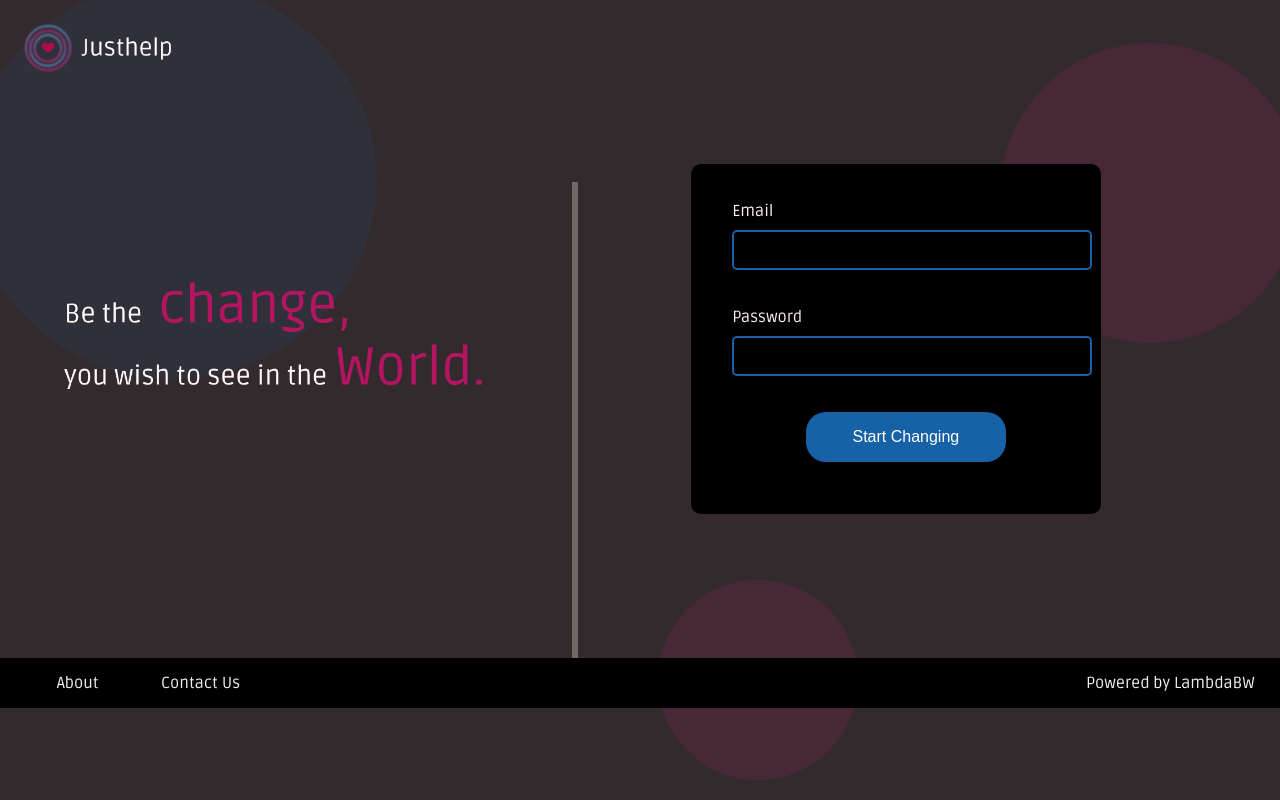
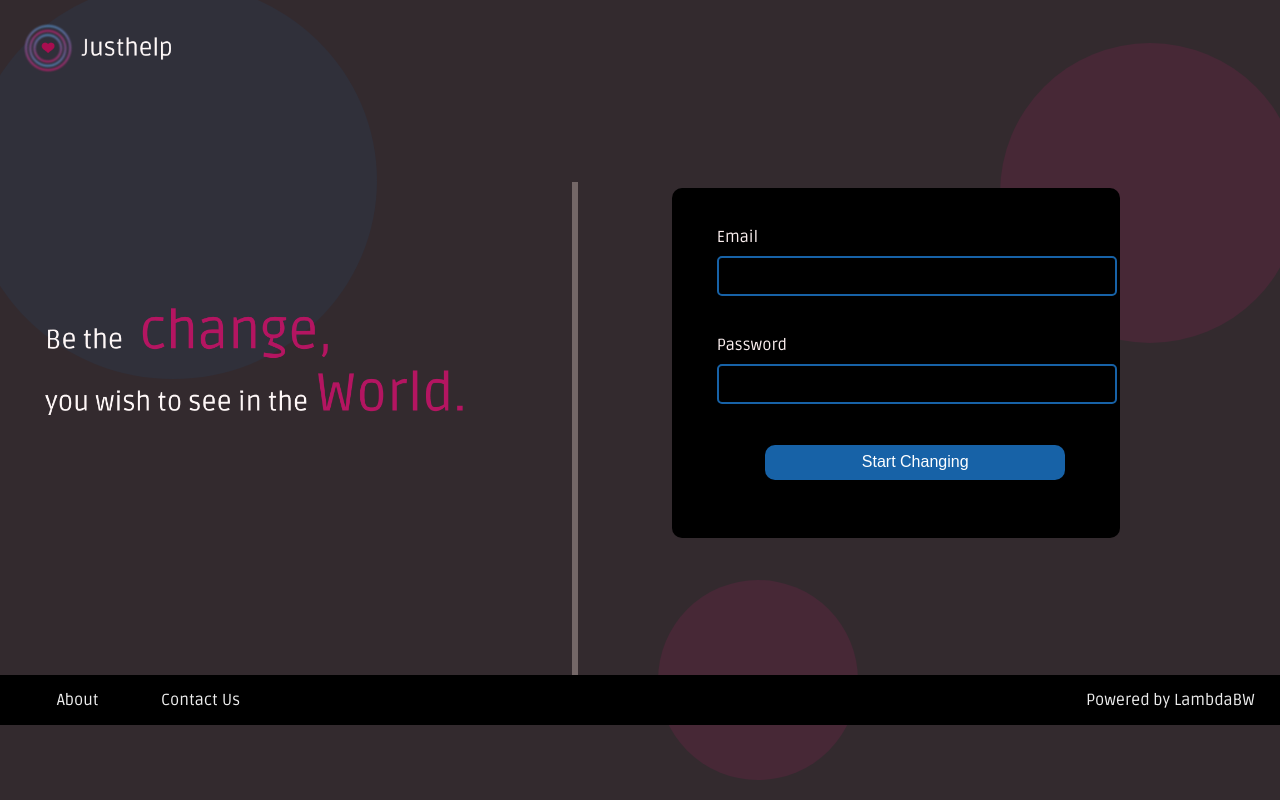
Before and after one commit to random-acts-generator/RAG-FE, a React (Create React App) app in the folder rag/: page /login in a window 1280 px wide. Built offline with nearby package versions, Linux system fonts and the light colour scheme.

Commit message:
RAG: Register page UI complete
Completed the UI for register page. Checked the CSS to match the other pages too - login and home page. Formatted all the page to have the same layout

```diff
--- a/rag/src/components/HomePage.js
+++ b/rag/src/components/HomePage.js
@@ -6,13 +6,13 @@ import LeftImage from "../assets/rag_pic_firework.jpeg";
 function HomePage(props) {
   return (
     <div>
-      <Nav />
+      <Nav isLoggedIn={true} />
       <div className="body-container">
         <section className="left-section">
           <img className="left-image" src={LeftImage} alt="Fireworks" />
         </section>
         <section className="right-section">
-          <div className="right-section-container">
+          <div>
             <div className="right-section-content">
               Organize and clean the pantry
             </div>
@@ -21,6 +21,7 @@ function HomePage(props) {
           <div className="generate-btn">Generate a new act of kindness</div>
         </section>
       </div>
+      <div className="login-filler" />
       <Footer />
     </div>
   );
--- a/rag/src/components/LoginForm.js
+++ b/rag/src/components/LoginForm.js
@@ -17,7 +17,6 @@ function LoginForm(props) {
           />
         </section>
         <section className="right-section">
-          <div className="right-section-container">
           <div className="right-section-container-login">
             <div className="form-text">Email</div>
             <div className="form-element">
@@ -29,7 +28,6 @@ function LoginForm(props) {
               <button className="login-btn">Start Changing</button>
             </div>
           </div>
-          </div>
         </section>
       </div>
       <div className="login-filler" />
--- a/rag/src/components/RegistrationForm.js
+++ b/rag/src/components/RegistrationForm.js
@@ -17,15 +17,32 @@ function RegistrationForm(props) {
           <img className="left-image" src={TitlePic} alt="Title picture" />
         </section>
         <section className="right-section">
-          <div className="right-section-container">
-            <div className="right-section-content">
-              Organize and clean the pantry
+          <div className="right-section-container-register">
+            <div className="form-text-register">First Name</div>
+            <div className="form-element">
+              <input className="form-input-register" type="text" />
             </div>
-            <div className="right-section-content">for Thomas Cook</div>
+            <div className="form-text-register">Last Name</div>
+            <div className="form-element">
+              <input className="form-input-register" type="text" />
+            </div>
+            <div className="form-text-register">Email</div>
+            <div className="form-element">
+              <input className="form-input-register" type="text" />
+            </div>
+            <div className="form-text-register">Phone Number</div>
+            <div className="form-element">
+              <input className="form-input-register" type="text" />
+            </div>
+            <div className="form-text-register">Password</div>
+            <div className="form-element">
+              <input className="form-input-register" type="password" />
+              <button className="login-btn">Join Now</button>
+            </div>
           </div>
-          <div className="generate-btn">Generate a new act of kindness</div>
         </section>
       </div>
+      <div className="login-filler" />
       <Footer />
     </div>
   );
--- a/rag/src/styles/index.css
+++ b/rag/src/styles/index.css
@@ -65,23 +65,32 @@ body {
 .body-container {
   display: flex;
   align-items: center;
+  border: 0px solid white;
+  height: 525px;
 }
 
 .left-section {
   width: 30%;
-  height: 60%;
+  height: 100%;
   margin-left: 5%;
   text-align: center;
-  vertical-align: middle;
+  border: 0px solid white;
+  display: flex;
+  flex-direction: column;
+  justify-content: center;
+  align-items: center;
 }
 
 .right-section {
   width: 50%;
   margin-left: 10%;
-  padding: 5%;
   text-align: center;
   border: 0px solid white;
   align-items: center;
+  height: 100%;
+  display: flex;
+  flex-direction: column;
+  justify-content: center;
 }
 .right-section-content {
   font-size: 2.5rem;
@@ -89,19 +98,14 @@ body {
   line-height: 80px;
 }
 
-.right-section-container {
-  height: 350px;
-  border: 0px solid white;
-}
-
 .generate-btn {
   width: 400px;
-  height: 50px;
+  height: 35px;
   background: #1762a7;
-  border-radius: 20px;
+  border-radius: 10px;
   text-align: center;
-  padding-top: 2.5%;
-  margin-left: 15%;
+  padding-top: 1.5%;
+  margin-top: 2%;
 }
 
 .left-image {
--- a/rag/src/styles/login.css
+++ b/rag/src/styles/login.css
@@ -4,13 +4,27 @@
 }
 .right-section-container-login {
   height: 350px;
-  width: 80%;
-  margin-left: 10%;
+  width: 70%;
   background-color: black;
   border-radius: 10px;
 }
+
+.right-section-register {
+  border: 1px solid white;
+  width: 70%;
+  margin-left: 10%;
+  border: 1px solid white;
+}
+
+.right-section-container-register {
+  width: 70%;
+  background-color: black;
+  height: 100%;
+  border-radius: 10px;
+}
+
 .login-filler {
-  height: 60px;
+  height: 30px;
 }
 .form-text {
   font-size: 1rem;
@@ -28,7 +42,7 @@ textarea {
   background-color: black;
   border-radius: 5px;
   border: 2px solid #1762a7;
-  width: 360px;
+  width: 400px;
   height: 40px;
   font-size: 0.9rem;
   color: white;
@@ -47,7 +61,7 @@ input[type="password"],
 textarea {
   border-radius: 5px;
   border: 2px solid #1762a7;
-  width: 360px;
+  width: 400px;
   height: 40px;
   font-size: 0.9rem;
   background-color: black;
@@ -59,14 +73,20 @@ textarea {
 }
 
 .login-btn {
-  width: 200px;
-  height: 50px;
+  width: 300px;
+  height: 35px;
   background: #1762a7;
-  border-radius: 20px;
+  border-radius: 10px;
   text-align: center;
   margin-top: 10%;
   color: white;
   font-size: 1rem;
-  margin-left: 20%;
+  margin-left: 12%;
   border: none;
 }
+.form-text-register {
+  font-size: 1rem;
+  text-align: left;
+  padding-top: 5%;
+  padding-left: 10%;
+}
```
Lines whose indentation alone changed are shown as unchanged.
